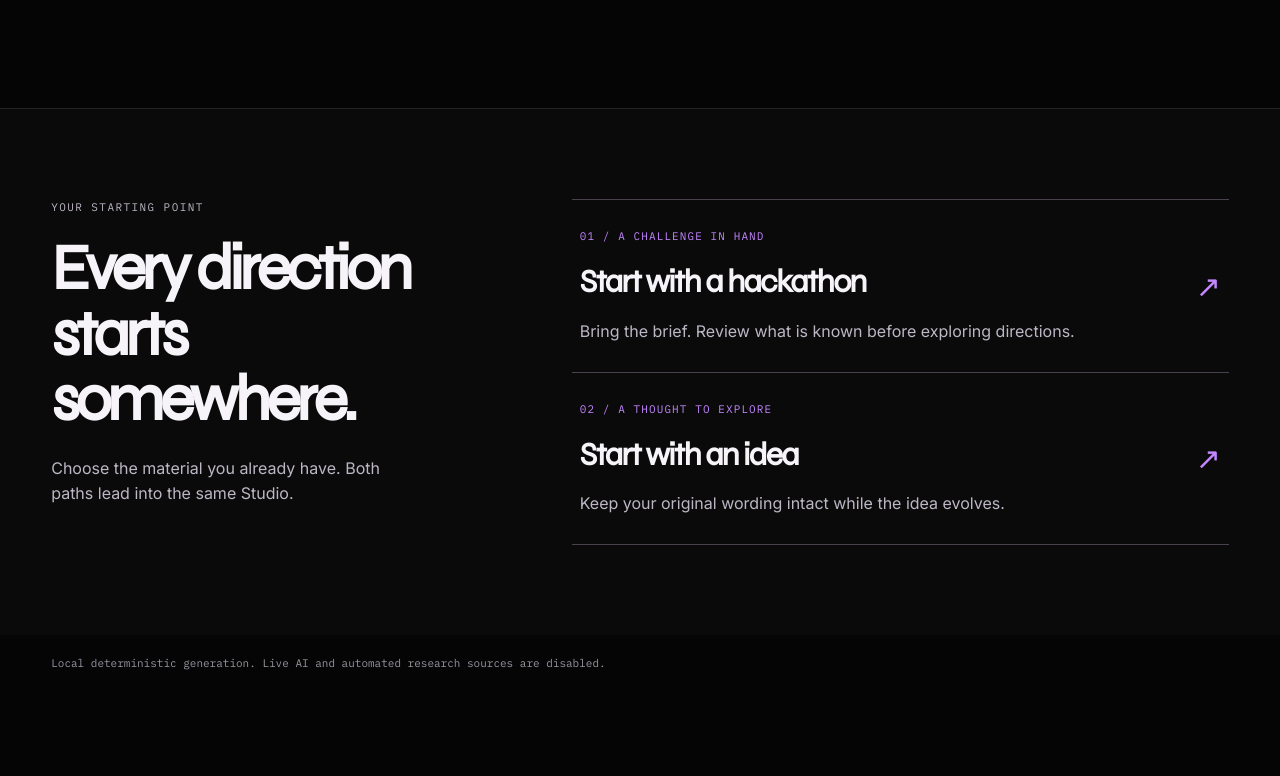
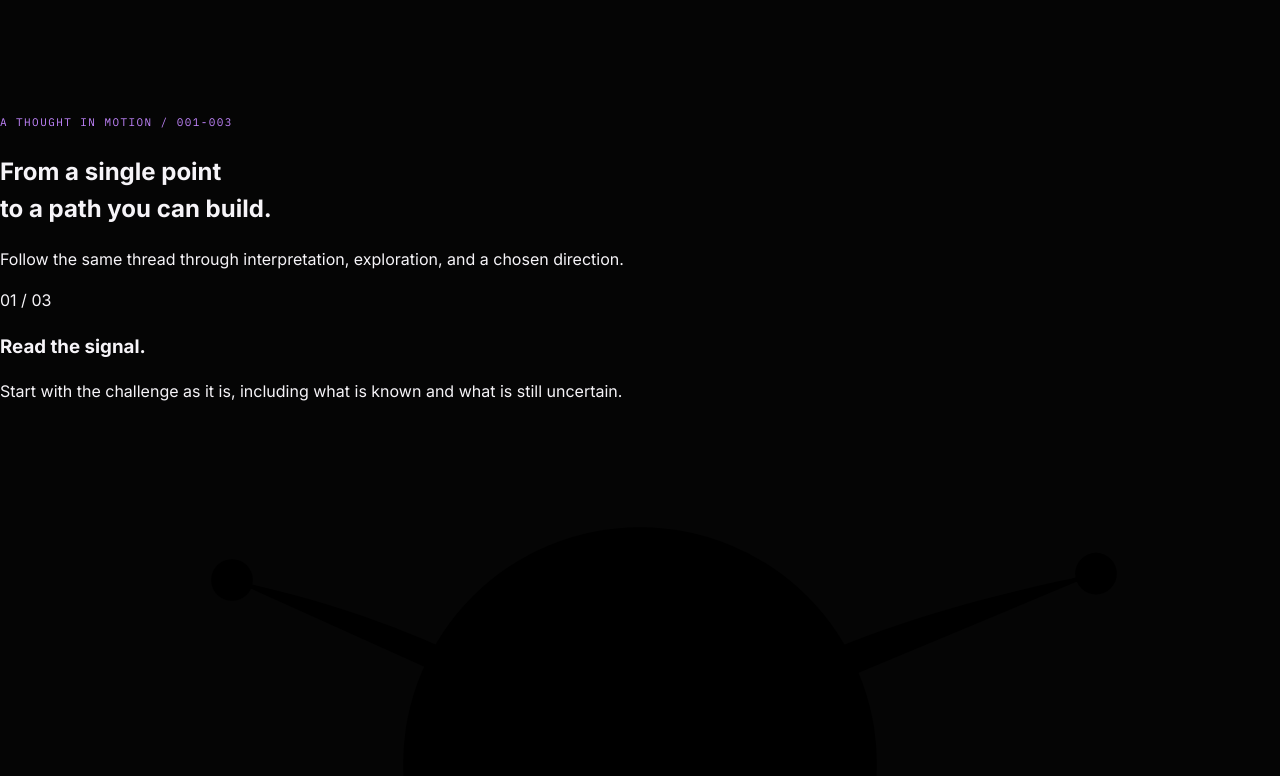
Before and after one commit to luch91/Hacktor, a React (Vite) app in the folder apps/web/: page / in a window 1280 px wide. Shown: the part 1304-2080 px from the top of the page. Before the commit the page ends 1996 px from the top, so only its background shows below. Built offline with nearby package versions, Linux system fonts and the light colour scheme.

Commit message:
Connect landing motion sequence to existing entry paths

```diff
--- a/apps/web/src/App.tsx
+++ b/apps/web/src/App.tsx
@@ -1,4 +1,5 @@
 import { IdeaConstellation } from './IdeaConstellation';
+import { MotionSequence } from './MotionSequence';
 import { useEffect, useMemo, useRef, useState, type FormEvent } from 'react';
 import type { BlueprintRecord, BlueprintSummary, IdeaCardV1, IdeaCommand, OpportunityHypothesis, SessionContext, SessionContextDraft } from '@hacktor/contracts';
 
@@ -580,6 +581,7 @@ export function App() {
             <div className="hero-footer"><span>01 / INTERPRET</span><span>02 / DIVERGE</span><span>03 / BUILD</span><a href="#process">Explore the process ↓</a></div>
           </section>
           <section className="process-section" id="process"><div className="section-caption"><span>THE METHOD</span><span>THREE MOVEMENTS / ONE CONTINUOUS THREAD</span></div><h2>Ideas deserve<br /><em>more room to move.</em></h2><div className="process-steps"><article><small>01 / UNDERSTAND</small><h3>Interpret the challenge.</h3><p>Shape the brief or original thought into a context you can check and confirm.</p></article><article><small>02 / EXPLORE</small><h3>Follow the uncommon paths.</h3><p>Compare nine distinct strategies, question assumptions, and preserve each branch.</p></article><article><small>03 / MAKE</small><h3>Choose what to build.</h3><p>Turn one exact immutable idea version into a technical blueprint.</p></article></div></section>
+          <MotionSequence />
           <section className="entry-section" id="entry-paths"><div><p className="eyebrow">YOUR STARTING POINT</p><h2>Every direction<br />starts somewhere.</h2><p>Choose the material you already have. Both paths lead into the same Studio.</p></div><div className="entry-paths"><button onClick={() => begin('hackathon_first')} type="button"><small>01 / A CHALLENGE IN HAND</small><strong>Start with a hackathon</strong><span>Bring the brief. Review what is known before exploring directions.</span><b aria-hidden="true">↗</b></button><button onClick={() => begin('idea_first')} type="button"><small>02 / A THOUGHT TO EXPLORE</small><strong>Start with an idea</strong><span>Keep your original wording intact while the idea evolves.</span><b aria-hidden="true">↗</b></button></div></section>
           {sessionId && <div className="continuity-card"><strong>Continue {title}</strong><p>{context?.confirmed ? activeJob ? 'A job is still in progress.' : ideas.length ? 'Return to your ideas and stored artifacts.' : 'Context confirmed. Ready to explore.' : 'Your context review is unfinished.'}</p><button onClick={() => setScreen(context?.confirmed ? 'studio' : 'review')} type="button">Continue current workspace</button><small>Starting a new guest workspace replaces access to this one in this browser.</small></div>}
           {restorationStatus && <p className="status-line" role="status">{restorationStatus}</p>}
```
